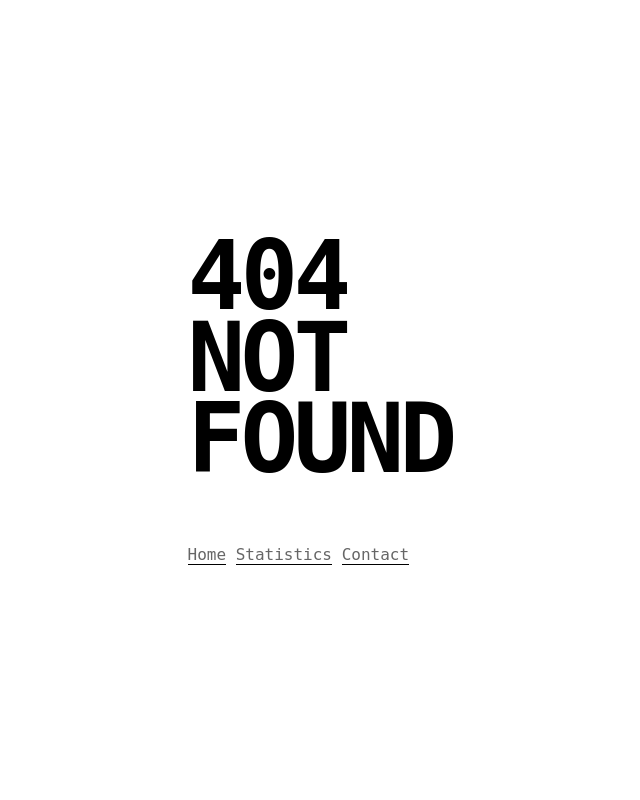
After one commit to IoanSava/Our-WebApp, a PHP site: page /404.html in a window 1280 px wide. The commit adds this page. Shown: the whole page, without its empty margins (320-960 px from the left). Run offline with PHP 8.4, Linux system fonts and the light colour scheme.

Commit message:
404 page + small fixes

```diff
--- /dev/null
+++ b/404.html
@@ -0,0 +1,25 @@
+<!DOCTYPE html>
+<html lang="en">
+<head>
+    <meta charset="utf-8">
+    <meta name="viewport" content="width=device-width, initial-scale=1">
+    <title>404 NOT FOUND</title>
+    <link rel="stylesheet" type="text/css" href="css/404.css" />
+</head>
+<body>
+    <main>
+        <div class="container">
+          <p class="title">
+            <span class="bigger">404</span>
+            <span>Not</span>
+            <span>Found</span>
+          </p>
+          <p class="links">
+            <a href="index.html">Home</a>
+            <a href="statistics.html">Statistics</a>
+            <a href="contact.html">Contact</a>
+          </p>
+        </div>
+    </main>
+</body>
+</html>
--- /dev/null
+++ b/css/404.css
@@ -0,0 +1,59 @@
+::-moz-selection {
+    background: transparent;
+    color: #03a9f4;
+}
+
+::selection {
+    background: transparent;
+    color: #03a9f4;
+}
+
+body {
+    font-family: 'Roboto Mono', monospace;
+    font-size: 16px;
+    margin: 0;
+    padding: 0;
+}
+
+main {
+    display: flex;
+    justify-content: center;
+    align-items: center;
+    min-height: 100vh;
+    max-width: 100%;
+}
+
+.container {
+    max-width: 100%;
+}
+
+.title {
+    margin: 0;
+    font-size: 6em;
+    font-weight: bold;
+    line-height: 0.85;
+    letter-spacing: -0.05em;
+    text-transform: uppercase;
+}
+
+.title span {
+    display: block;
+    word-wrap: break-word;
+}
+
+.links {
+    color: #666;
+    margin: 4em 0 0;
+}
+
+.links a {
+    color: #666;
+    text-decoration: none;
+    border-bottom: 1px solid black;
+}
+
+@media (max-width: 720px) {
+    .title {
+        font-size: 4em;
+    }
+}
--- a/css/home.css
+++ b/css/home.css
@@ -72,6 +72,8 @@
         font-size: 1.2em;
     }
 }
+
+/* --- Sections --- */
 
 .section-container {
     width: 100%;
--- a/diets.html
+++ b/diets.html
@@ -5,7 +5,6 @@
     <meta name="viewport" content="width=device-width, initial-scale=1">
     <title>RO Obesity Prevalence Visualizer</title>
     <link rel="stylesheet" type="text/css" href="css/style.css" />
-    <script src="https://kit.fontawesome.com/fdbc1f14fa.js" crossorigin="anonymous"></script>
     <link rel="stylesheet" type="text/css" href="css/diets.css" />
 </head>
 
@@ -171,7 +170,9 @@
             </div>
         </footer>
     </main>
+
     <script src="js/menu.js"></script>
+    <script src="https://kit.fontawesome.com/fdbc1f14fa.js" crossorigin="anonymous"></script>
 
 </body>
 
--- a/statistics-female.html
+++ b/statistics-female.html
@@ -14,9 +14,9 @@
         <a href="javascript:void(0)" class="closeButton" onclick="closeNavBar()">&times;</a>
         <a href="index.html">HOME</a>
         <a href="about.html">ABOUT</a>
-        <a href="#">STATISTICS</a>
+        <a href="statistics.html">STATISTICS</a>
         <a href="bmi.html">BODY MASS INDEX</a>
-        <a href="#">DIETS</a>
+        <a href="diets.html">DIETS</a>
         <a href="contact.html">CONTACT</a>
     </nav>
 
--- a/statistics-male.html
+++ b/statistics-male.html
@@ -14,9 +14,9 @@
         <a href="javascript:void(0)" class="closeButton" onclick="closeNavBar()">&times;</a>
         <a href="index.html">HOME</a>
         <a href="about.html">ABOUT</a>
-        <a href="#">STATISTICS</a>
+        <a href="statistics.html">STATISTICS</a>
         <a href="bmi.html">BODY MASS INDEX</a>
-        <a href="#">DIETS</a>
+        <a href="diets.html">DIETS</a>
         <a href="contact.html">CONTACT</a>
     </nav>
 
```
